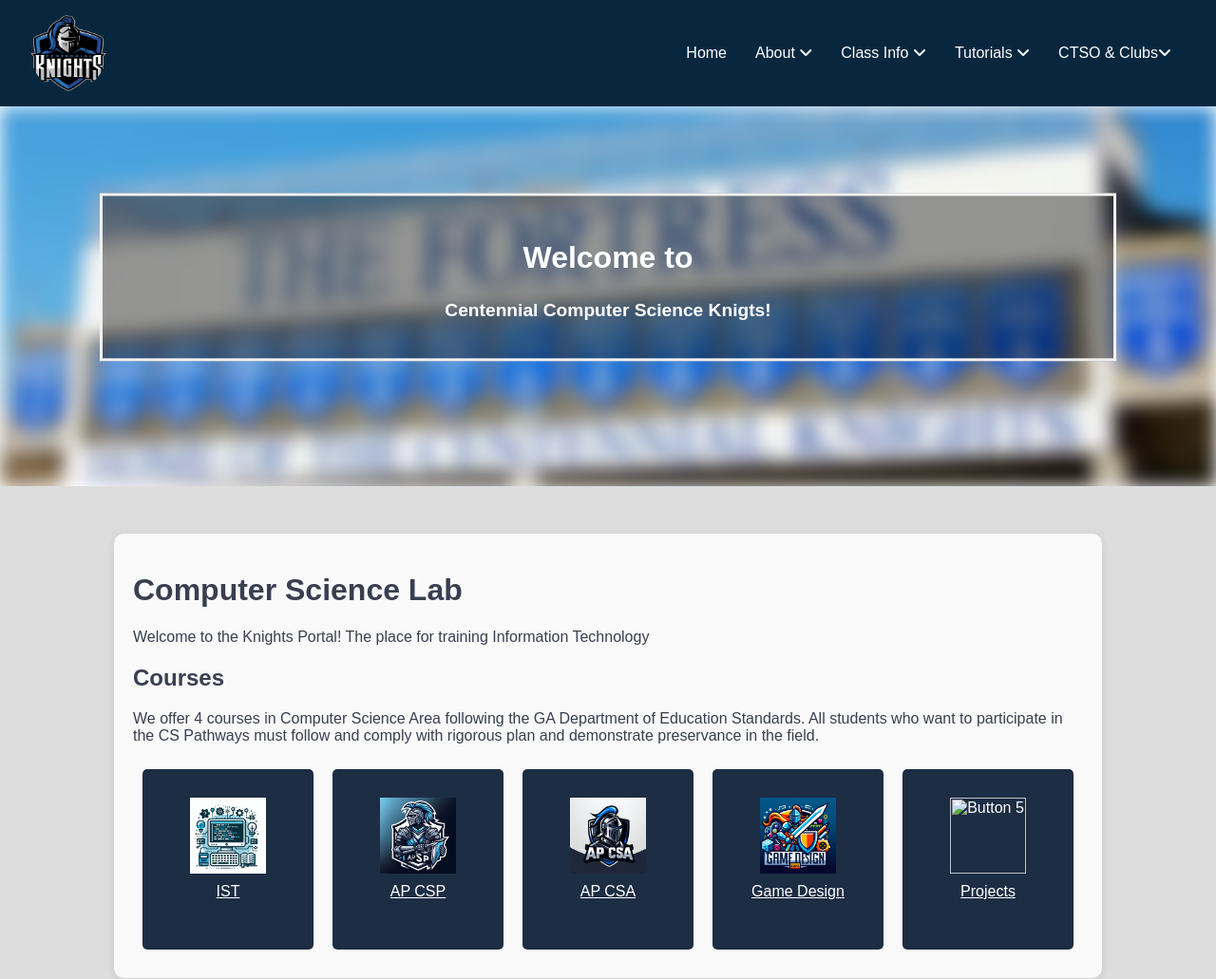
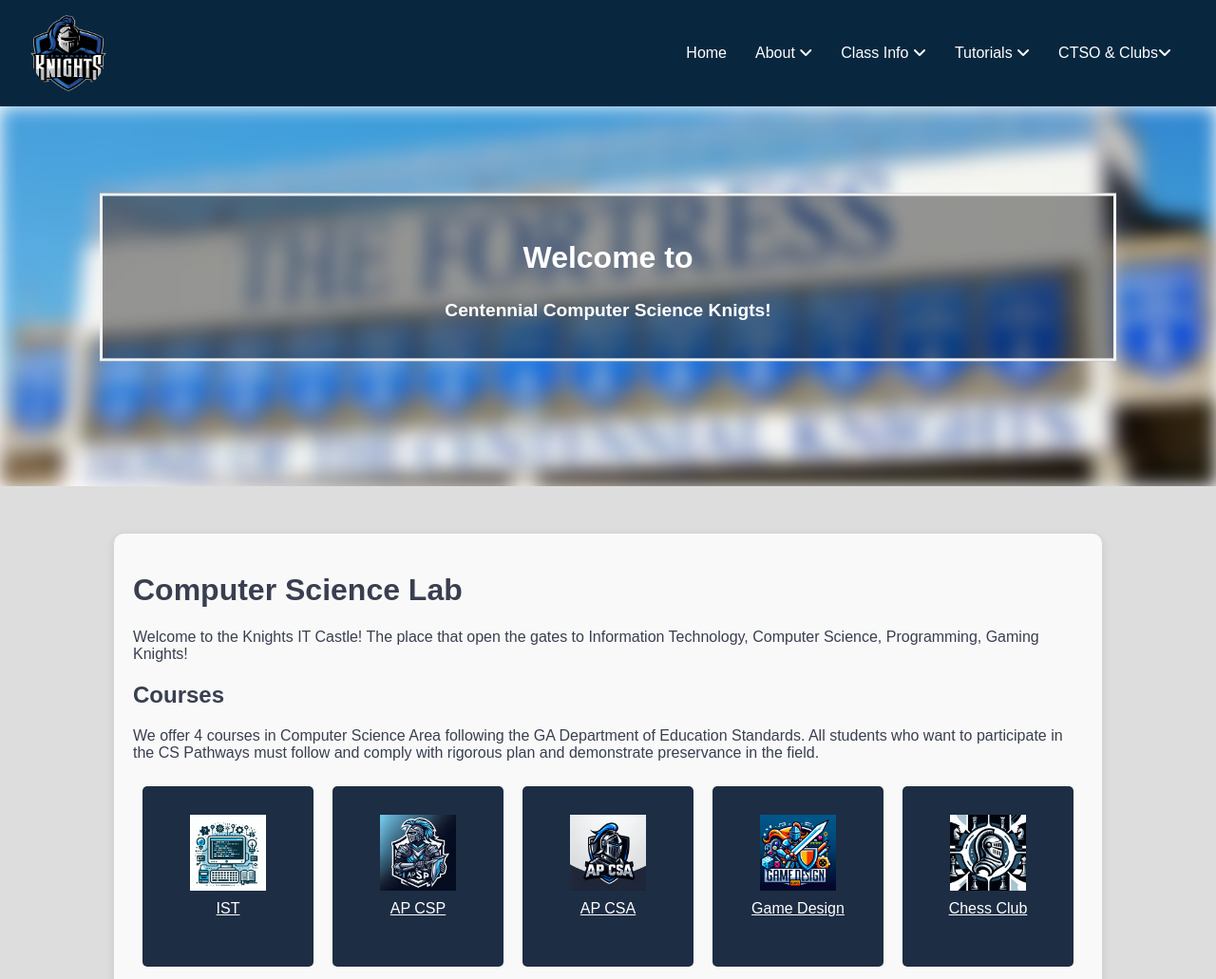
Before and after one commit to CHS-Torres/CompSci, a plain HTML site: page index.html in a window 1280 px wide. Shown: the top 1031 px of the page at 95% size. Drawn offline with Linux system fonts and the light colour scheme.

Commit message:
update with chess

```diff
--- a/index.html
+++ b/index.html
@@ -79,7 +79,7 @@
 
             <h1>Computer Science Lab</h1>
             <p>
-                Welcome to the Knights Portal! The place for training Information Technology
+                Welcome to the Knights IT Castle! The place that open the gates to Information Technology, Computer Science, Programming, Gaming Knights!
             </p>
             <h2>Courses</h2>
             <p>
@@ -105,15 +105,15 @@
                         <span>Game Design</span>
                     </a>
                     <a href="coursePages/cloudPage.html" class="button">
-                        <img src="images/cloudIcon.png" alt="Button 5">
-                        <span>Projects</span>
+                        <img src="images/chess_logo.png" alt="Button 5">
+                        <span>Chess Club</span>
                     </a>
                 </div>
             </div>
         </div>
     </div>
 
-    <script src="hawkEye.js"></script>
+    <script src="towers.js"></script>
 
 
 <footer class="footer">
```
Also changed, not shown: images/chess_logo.png (added).
